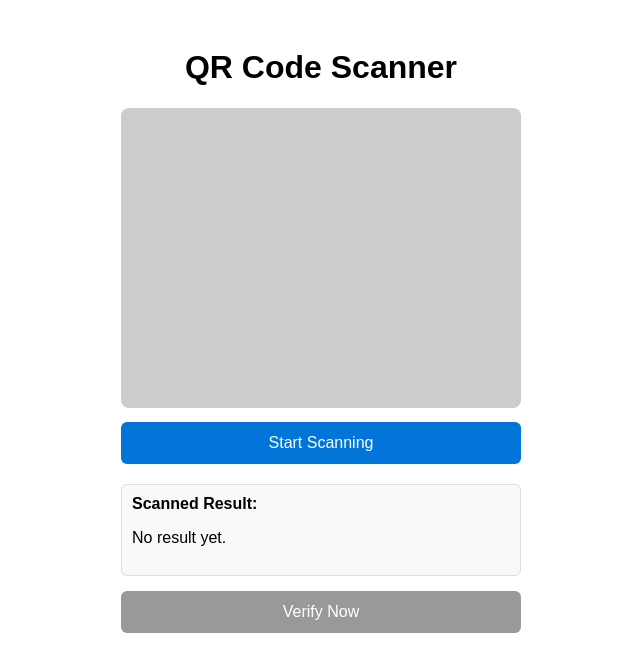
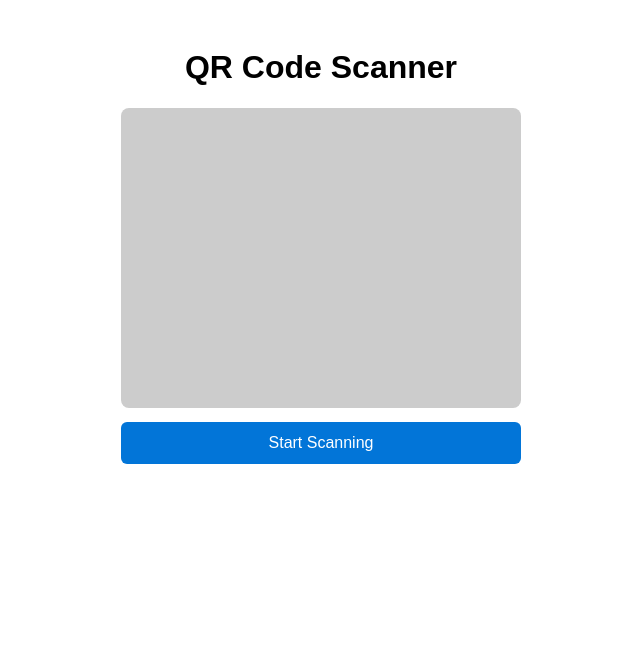
Before and after one commit to Tanvir1407/ticket-system-qr, a React (Vite) app: page / in a window 1280 px wide. Shown: the top 672 px of the page, without its empty margins (319-959 px from the left). Built offline with nearby package versions, Linux system fonts and the light colour scheme.

Commit message:
Refactor QR scanner logic to improve verification handling and user feedback

```diff
--- a/src/App.jsx
+++ b/src/App.jsx
@@ -4,38 +4,38 @@ import QrScanner from "qr-scanner";
 export default function App() {
   const videoRef = useRef(null);
   const scannerRef = useRef(null);
+  const hasVerifiedRef = useRef(false); // guard to ensure single verify per scan
 
   const [isScanning, setIsScanning] = useState(false);
-  const [result, setResult] = useState("");
-  const [message, setMessage] = useState("");
+  const [verifyStatus, setVerifyStatus] = useState(null);
+  const [isVerifying, setIsVerifying] = useState(false);
 
   // Start QR Scanner
   const startScanner = () => {
     if (isScanning) return;
-
-    setResult("");
-    setMessage("");
+    setVerifyStatus(null);
+    setIsVerifying(false);
+    hasVerifiedRef.current = false;
     setIsScanning(true);
 
     scannerRef.current = new QrScanner(
       videoRef.current,
-      (res) => {
+      async (res) => {
+        if (hasVerifiedRef.current) return;
+        hasVerifiedRef.current = true;
         const scannedData = typeof res === "string" ? res : res?.data;
-        setResult(scannedData || "");
         stopScanner();
+        await handleVerify(scannedData || "");
       },
       {
         highlightScanRegion: true,
         highlightCodeOutline: true,
-        preferredCamera: "environment", // better for mobile scanning
+        preferredCamera: "environment",
       }
     );
 
-    scannerRef.current
-      .start()
-      .catch((error) => {
+    scannerRef.current.start().catch((error) => {
       console.error("Failed to start scanner:", error);
-        setMessage("Camera access denied or not available.");
       setIsScanning(false);
     });
   };
@@ -62,16 +62,17 @@ export default function App() {
   }, []);
 
   // Handle Ticket Verification
-  const handleVerify = async () => {
-    if (!result) return;
+  const handleVerify = async (scanData) => {
+    if (!scanData) return;
+    setIsVerifying(true);
     try {
       let payload;
       try {
         // Try to parse JSON from QR
-        payload = JSON.parse(result);
+        payload = JSON.parse(scanData);
       } catch {
         // If not JSON, assume plain ticket code
-        payload = { ticket_id: result };
+        payload = { ticket_id: scanData };
       }
 
       const res = await fetch("http://192.168.68.112:8000/api/ticket-verify", {
@@ -81,10 +82,17 @@ export default function App() {
       });
 
       const data = await res.json();
-      setMessage(data?.message || "No message from server");
+
+      if (data?.status && data?.ticket?.status === "Confirmed") {
+        setVerifyStatus("success");
+      } else {
+        setVerifyStatus("fail");
+      }
     } catch (e) {
       console.error("Verification error:", e);
-      setMessage(`Verification failed: ${e.message || "Unknown error"}`);
+      setVerifyStatus("fail");
+    } finally {
+      setIsVerifying(false);
     }
   };
 
@@ -99,7 +107,8 @@ export default function App() {
     >
       <h1 style={{ textAlign: "center" }}>QR Code Scanner</h1>
 
-      {/* Video Feed */}
+      {/* Video Feed with Overlay */}
+      <div style={{ position: "relative", width: "100%" }}>
         <video
           ref={videoRef}
           style={{
@@ -113,73 +122,79 @@ export default function App() {
           playsInline
         />
 
-      {/* Start / Stop Button */}
+        {/* Status Overlay */}
+        {(isVerifying || verifyStatus) && (
+          <div style={{
+            position: "absolute",
+            top: "50%",
+            left: "50%",
+            transform: "translate(-50%, -50%)",
+            backgroundColor: "rgba(0, 0, 0, 0.8)",
+            borderRadius: 10,
+            padding: 20,
+            textAlign: "center",
+            minWidth: 120
+          }}>
+            {isVerifying && (
+              <>
+                <div style={{
+                  width: 30,
+                  height: 30,
+                  border: "3px solid #f3f3f3",
+                  borderTop: "3px solid #0275d8",
+                  borderRadius: "50%",
+                  animation: "spin 1s linear infinite",
+                  margin: "0 auto 10px"
+                }}></div>
+                <div style={{ color: "white", fontSize: 14 }}>Verifying...</div>
+              </>
+            )}
+            {verifyStatus === "success" && (
+              <>
+                <span style={{ fontSize: 48, color: "#5cb85c" }}>&#10004;</span>
+                <div style={{ color: "#5cb85c", fontSize: 14, marginTop: 5 }}>Ticket Confirmed</div>
+              </>
+            )}
+            {verifyStatus === "fail" && (
+              <>
+                <span style={{ fontSize: 48, color: "#d9534f" }}>&#10008;</span>
+                <div style={{ color: "#d9534f", fontSize: 14, marginTop: 5 }}>Ticket Not Confirmed</div>
+              </>
+            )}
+          </div>
+        )}
+      </div>
+
+      {/* Start Scan Button */}
       <button
-        onClick={isScanning ? stopScanner : startScanner}
+        onClick={startScanner}
+        disabled={isScanning}
         style={{
           marginTop: 10,
           width: "100%",
           padding: 12,
           fontSize: 16,
-          backgroundColor: isScanning ? "#d9534f" : "#0275d8",
+          backgroundColor: isScanning ? "#999" : "#0275d8",
           color: "white",
           border: "none",
           borderRadius: 6,
-          cursor: "pointer",
+          cursor: isScanning ? "not-allowed" : "pointer",
         }}
       >
-        {isScanning ? "Stop Scanning" : "Start Scanning"}
+        {isScanning ? "Scanning..." : "Start Scanning"}
       </button>
 
-      {/* Scan Result */}
-      <div
-        style={{
-          marginTop: 20,
-          minHeight: 70,
-          padding: 10,
-          border: "1px solid #ddd",
-          borderRadius: 6,
-          backgroundColor: "#f9f9f9",
-          wordBreak: "break-word",
-        }}
-      >
-        <b>Scanned Result:</b>
-        <p>{result || "No result yet."}</p>
-      </div>
 
-      {/* Verify Button */}
-      <button
-        onClick={handleVerify}
-        disabled={!result}
-        style={{
-          marginTop: 15,
-          width: "100%",
-          padding: 12,
-          fontSize: 16,
-          backgroundColor: result ? "#5cb85c" : "#999",
-          color: "white",
-          border: "none",
-          borderRadius: 6,
-          cursor: result ? "pointer" : "not-allowed",
-        }}
-      >
-        Verify Now
-      </button>
+      {/* CSS Animation for spinner */}
+      <style>
+        {`
+          @keyframes spin {
+            0% { transform: rotate(0deg); }
+            100% { transform: rotate(360deg); }
+          }
+        `}
+      </style>
 
-      {/* Verification Message */}
-      {message && (
-        <div
-          style={{
-            marginTop: 20,
-            padding: 10,
-            backgroundColor: "#dff0d8",
-            color: "#3c763d",
-            borderRadius: 6,
-          }}
-        >
-          <b>Verification Message:</b> {message}
-        </div>
-      )}
     </div>
   );
 }
```
Lines whose indentation alone changed are shown as unchanged.
